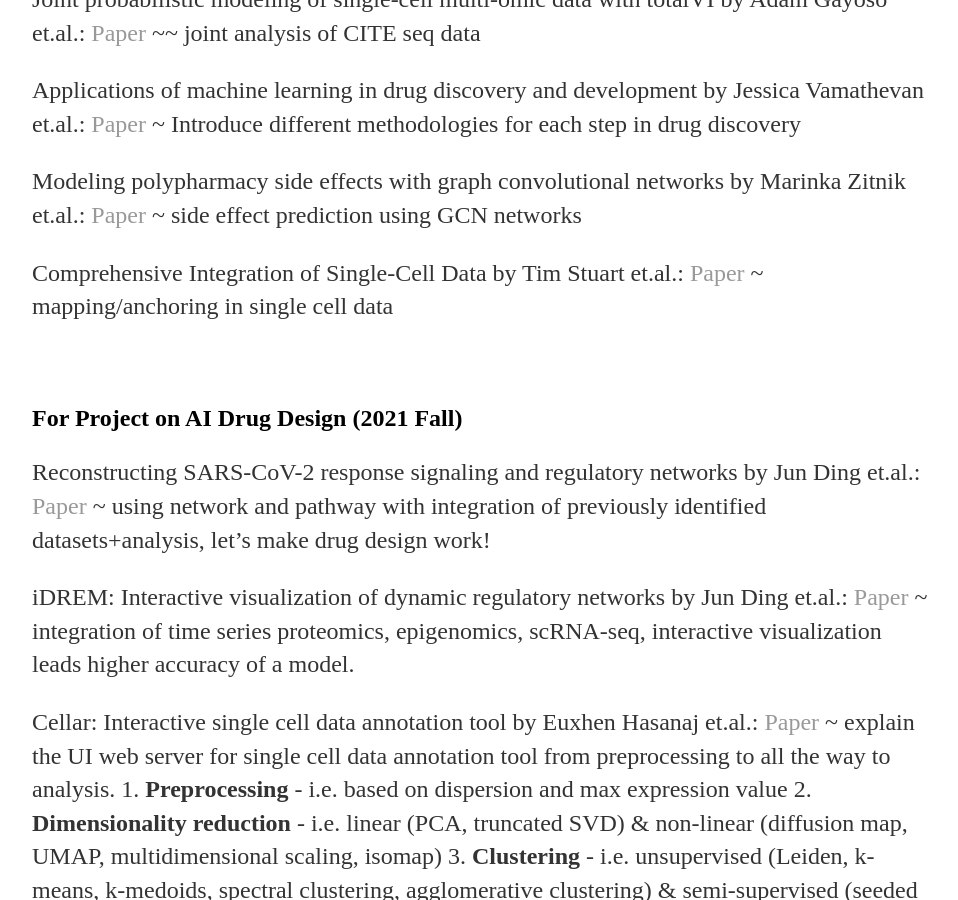
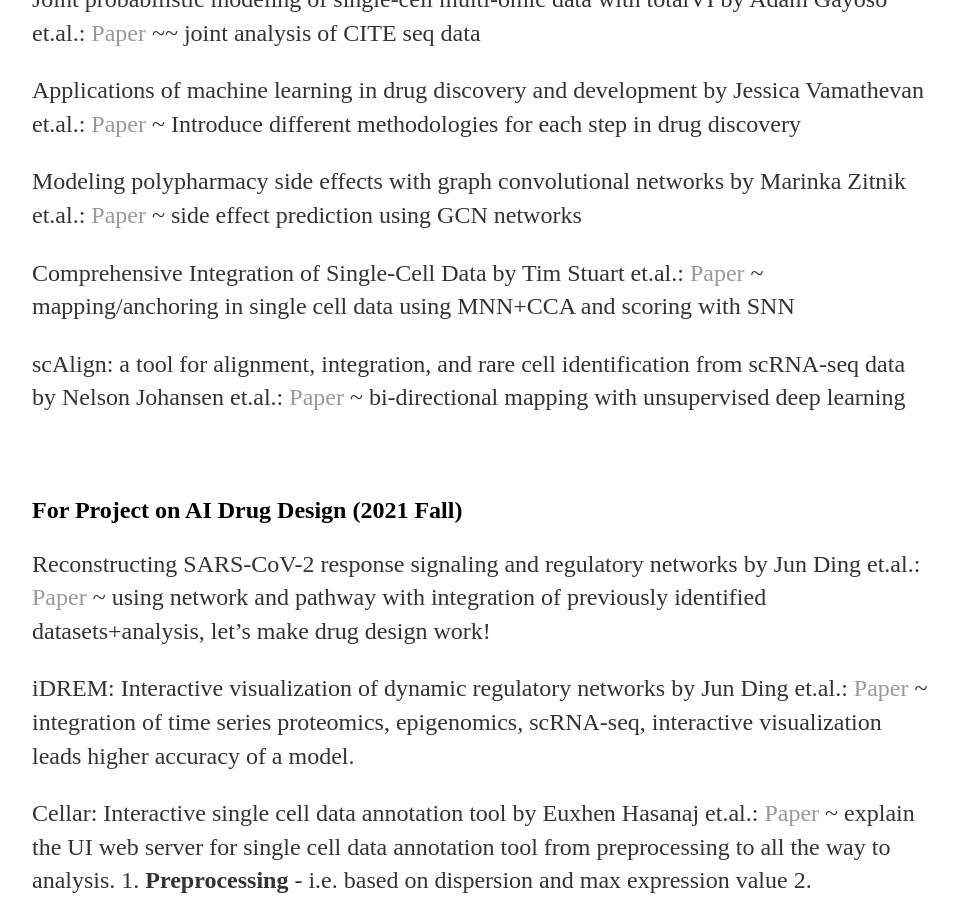
Before and after one commit to yjkweon24/yjkweon24.github.io, a Jekyll site: the page built from _posts/2019-03-16-Academic.md, in a window 1280 px wide and 900 px high, scrolled down 2228 px. Shown: the whole window, without its empty margins (160-1118 px from the left). Built offline with Jekyll 4.4.1, drawn with Linux system fonts in a browser that asks for light colours.

Commit message:
Update 2019-03-16-Academic.md

```diff
--- a/_posts/2019-03-16-Academic.md
+++ b/_posts/2019-03-16-Academic.md
@@ -57,7 +57,9 @@ Applications of machine learning in drug discovery and development by Jessica Va
 
 Modeling polypharmacy side effects with graph convolutional networks by Marinka Zitnik et.al.: [Paper](https://academic.oup.com/bioinformatics/article/34/13/i457/5045770) ~ side effect prediction using GCN networks
 
-Comprehensive Integration of Single-Cell Data by Tim Stuart et.al.: [Paper](https://www.cell.com/cell/pdf/S0092-8674(19)30559-8.pdf) ~ mapping/anchoring in single cell data
+Comprehensive Integration of Single-Cell Data by Tim Stuart et.al.: [Paper](https://www.cell.com/cell/pdf/S0092-8674(19)30559-8.pdf) ~ mapping/anchoring in single cell data using MNN+CCA and scoring with SNN
+
+scAlign: a tool for alignment, integration, and rare cell identification from scRNA-seq data by Nelson Johansen et.al.: [Paper](https://genomebiology.biomedcentral.com/articles/10.1186/s13059-019-1766-4) ~ bi-directional mapping with unsupervised deep learning
 
 
 <br>
```
